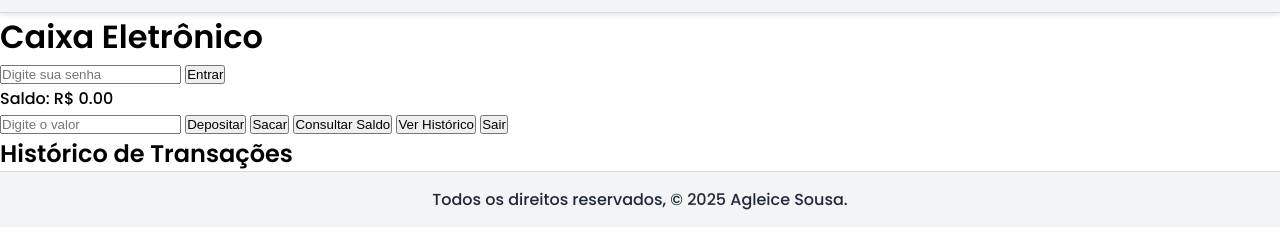
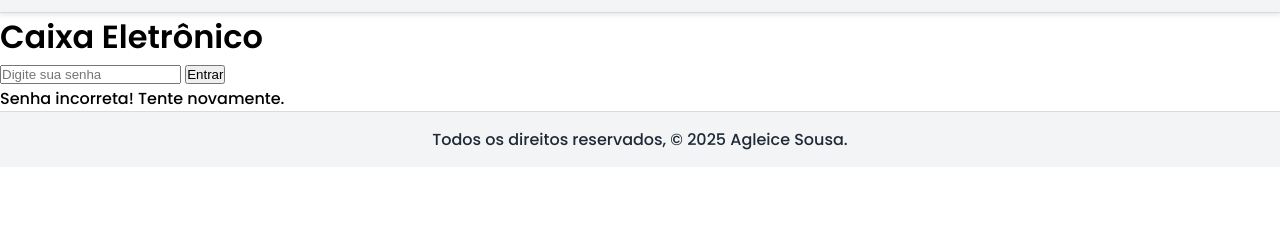
Before and after one commit to agleicesousa/oficina-capacita-brasil, a website: page src/pages/caixaEletronico/index.html in a window 1280 px wide. Both pictures are taken after a click on the button "Entrar". Shown: the part 68-316 px from the top of the page. Drawn offline with nearby package versions, Linux system fonts and the light colour scheme; files that its build step writes are made by us from their sources.

Commit message:
feat: função para fazer login

```diff
--- a/src/pages/caixaEletronico/index.html
+++ b/src/pages/caixaEletronico/index.html
@@ -33,7 +33,7 @@
             <p id="login-message"></p>
         </section>
 
-        <section id="atm-screen">
+        <section id="atm-screen" style="display: none;">
             <div id="balance-display">Saldo: R$ <span id="balance">0.00</span></div>
             <input type="number" id="amount" placeholder="Digite o valor">
 
@@ -46,7 +46,7 @@
             <p id="message"></p>
         </section>
 
-        <section id="transaction-history">
+        <section id="transaction-history" style="display: none;">
             <h2>Histórico de Transações</h2>
             <ul id="history-list"></ul>
         </section>
--- a/src/pages/caixaEletronico/script.js
+++ b/src/pages/caixaEletronico/script.js
@@ -1,2 +1,18 @@
 // Atualiza o ano atual no rodapé
 document.getElementById('ano-atual').textContent = new Date().getFullYear();
+
+let balance = 0;
+let transactionHistory = [];
+
+function login() {
+    const password = document.getElementById("password").value;
+    const loginMessage = document.getElementById("login-message");
+
+    if (password === "1234") { // Senha fixa para teste
+        document.getElementById("login-screen").style.display = "none";
+        document.getElementById("atm-screen").style.display = "block";
+        loginMessage.textContent = "";
+    } else {
+        loginMessage.textContent = "Senha incorreta! Tente novamente.";
+    }
+}
```
